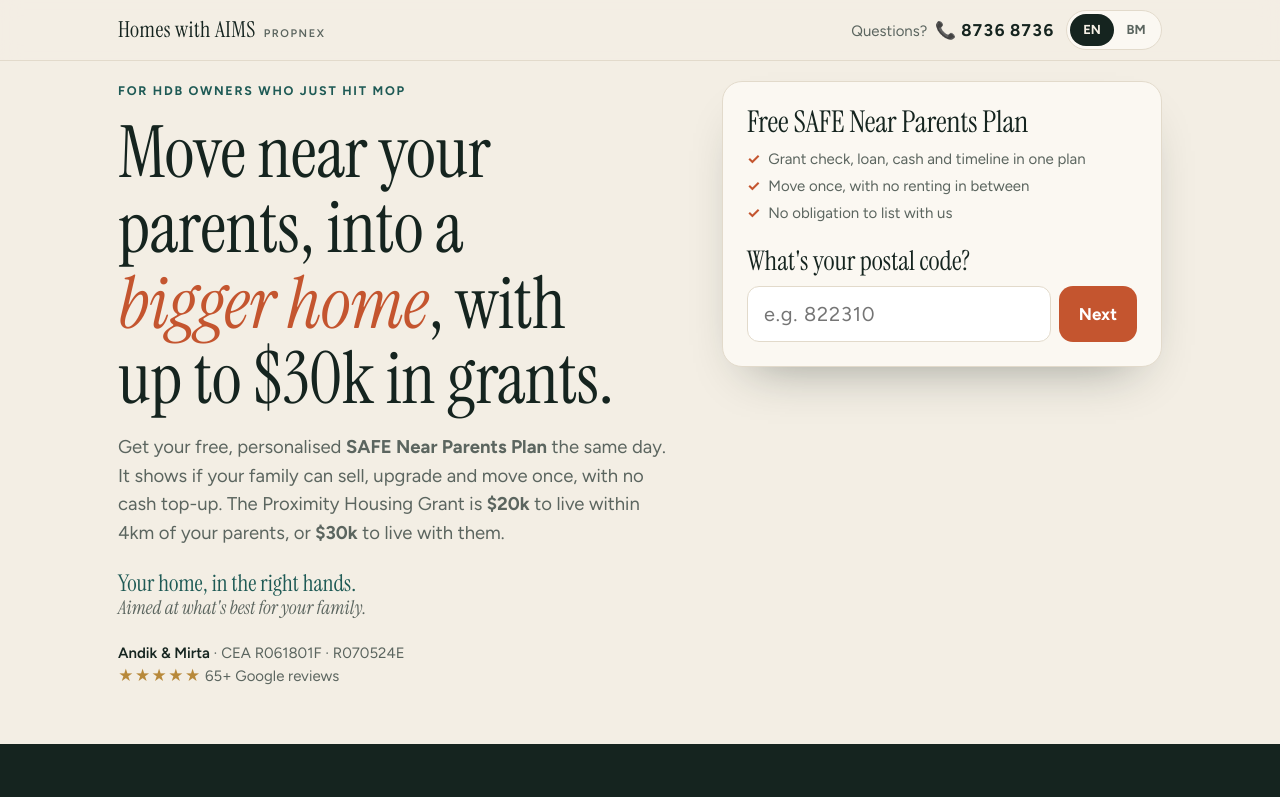
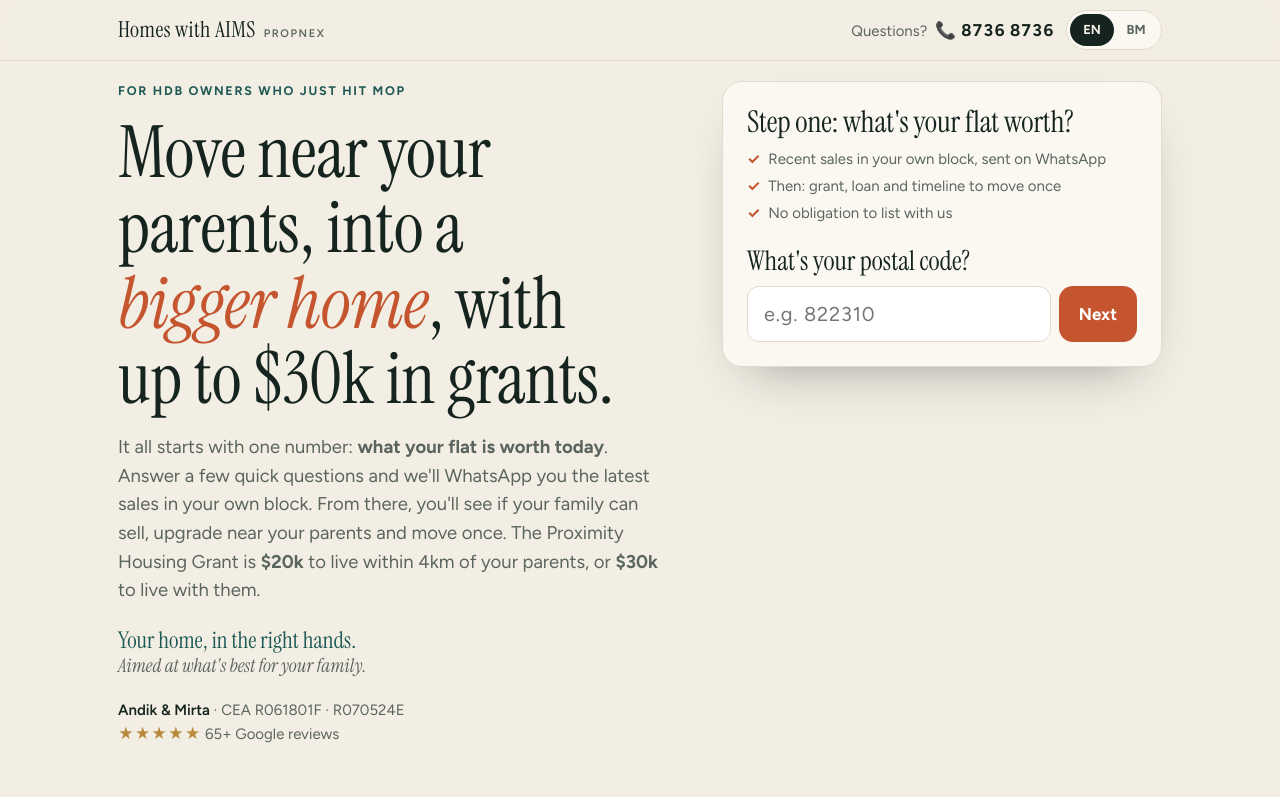
Before and after one commit to andikimran-boop/homewithAimsgooglead, a plain HTML site: page near-parents/index.html in a window 1280 px wide. Shown: the top 797 px of the page. Drawn offline with Linux system fonts and the light colour scheme.

Commit message:
near-parents: lead with flat valuation instead of SAFE plan
Co-Authored-By: Claude Opus 5.5 <noreply@anthropic.com>
Claude-Session: https://claude.ai/code/session_01EujRwcgRM8okexDPJfogUf

```diff
--- a/near-parents/index.html
+++ b/near-parents/index.html
@@ -4,9 +4,9 @@
 <meta charset="utf-8">
 <meta name="format-detection" content="telephone=no">
 <meta name="viewport" content="width=device-width, initial-scale=1, viewport-fit=cover">
-<title>Just hit MOP? Move near your parents — SAFE Near Parents Plan | Homes with AIMS (PropNex)</title>
+<title>Just hit MOP? Move near your parents — Free flat valuation | Homes with AIMS (PropNex)</title>
 <meta name="claude:viewport-fit-sides" content="cover">
-<meta name="description" content="Sell your MOP flat, move into a bigger home near your parents, and move once with no gap. Free SAFE Near Parents Plan: grant check, loan, cash and timeline, sent the same day.">
+<meta name="description" content="Just hit MOP and want to live near your parents? Start with what your flat is worth. Free valuation from recent sales in your own block, sent on WhatsApp. Then we plan the sale, the bigger home and the grant.">
 <meta property="og:title" content="Move near your parents, into a bigger home — Homes with AIMS">
 <meta property="og:image" content="https://sell.homeswithaims.com/img/andik-mirta.png">
 <link rel="canonical" href="https://sell.homeswithaims.com/near-parents/">
@@ -300,7 +300,7 @@ footer p+p{margin-top:6px}
       <div>
         <p class="eyebrow" data-ms="Untuk pemilik HDB yang baru cukup MOP">For HDB owners who just hit MOP</p>
         <h1 data-ms="Pindah dekat ibu bapa, ke <em>rumah lebih besar</em>, dengan geran sehingga $30k.">Move near your parents, into a <em>bigger home</em>, with up to $30k in grants.</h1>
-        <p class="lede" data-ms="Dapatkan <b>Pelan SAFE Dekat Ibu Bapa</b> percuma yang diperibadikan, pada hari yang sama. Ia menunjukkan sama ada keluarga anda boleh jual, naik taraf dan pindah sekali sahaja, tanpa tambahan wang tunai. Geran Perumahan Berdekatan (PHG) ialah <b>$20k</b> untuk tinggal dalam 4km dari ibu bapa, atau <b>$30k</b> untuk tinggal bersama mereka.">Get your free, personalised <b>SAFE Near Parents Plan</b> the same day. It shows if your family can sell, upgrade and move once, with no cash top-up. The Proximity Housing Grant is <b>$20k</b> to live within 4km of your parents, or <b>$30k</b> to live with them.</p>
+        <p class="lede" data-ms="Semuanya bermula dengan satu angka: <b>berapa nilai flat anda hari ini</b>. Jawab beberapa soalan ringkas dan kami akan WhatsApp anda jualan terkini di blok anda. Dari situ, anda boleh lihat sama ada keluarga anda mampu jual, naik taraf dekat ibu bapa dan pindah sekali sahaja. Geran Perumahan Berdekatan (PHG) ialah <b>$20k</b> untuk tinggal dalam 4km dari ibu bapa, atau <b>$30k</b> untuk tinggal bersama mereka.">It all starts with one number: <b>what your flat is worth today</b>. Answer a few quick questions and we'll WhatsApp you the latest sales in your own block. From there, you'll see if your family can sell, upgrade near your parents and move once. The Proximity Housing Grant is <b>$20k</b> to live within 4km of your parents, or <b>$30k</b> to live with them.</p>
         <p class="tagline">Your home, in the right hands.<i>Aimed at what's best for your family.</i></p>
         <div class="trust">
           <p><b>Andik &amp; Mirta</b> · <span data-ms="CEA R061801F · R070524E">CEA R061801F · R070524E</span><br><span class="stars" aria-hidden="true">★★★★★</span> <span data-ms="65+ ulasan Google">65+ Google reviews</span></p>
@@ -310,10 +310,10 @@ footer p+p{margin-top:6px}
       <div class="card" id="check" aria-live="polite">
         <div id="wiz">
           <div class="wiz-top">
-            <h2 data-ms="Pelan SAFE Dekat Ibu Bapa percuma">Free SAFE Near Parents Plan</h2>
+            <h2 data-ms="Langkah pertama: berapa nilai flat anda?">Step one: what's your flat worth?</h2>
             <ul class="stack" id="stack">
-              <li data-ms="Semakan geran, pinjaman, wang tunai dan jadual dalam satu pelan">Grant check, loan, cash and timeline in one plan</li>
-              <li data-ms="Pindah sekali, tanpa menyewa di antara">Move once, with no renting in between</li>
+              <li data-ms="Jualan terkini di blok anda, dihantar di WhatsApp">Recent sales in your own block, sent on WhatsApp</li>
+              <li data-ms="Kemudian: geran, pinjaman dan jadual untuk pindah sekali">Then: grant, loan and timeline to move once</li>
               <li data-ms="Tiada kewajipan untuk melantik kami">No obligation to list with us</li>
             </ul>
           </div>
```
